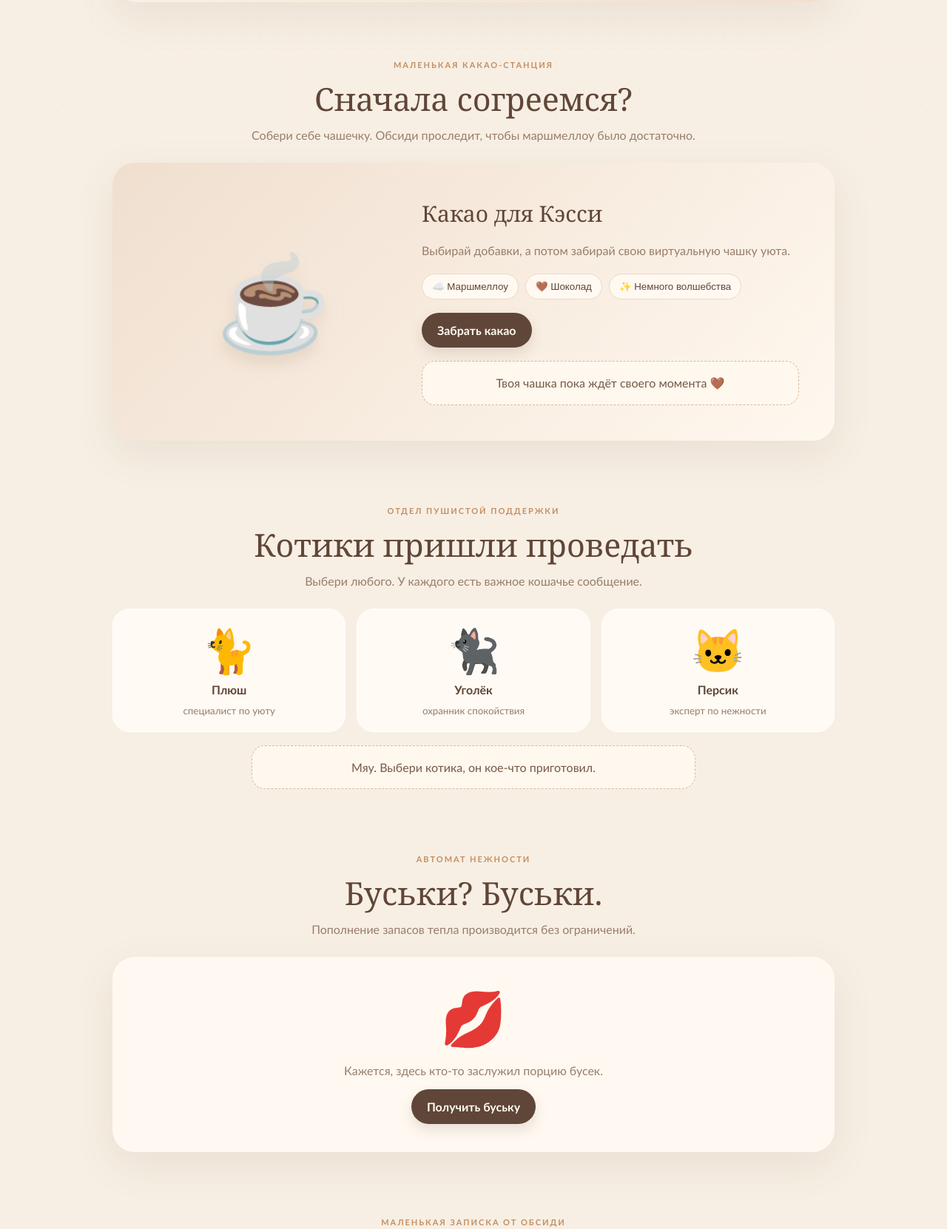
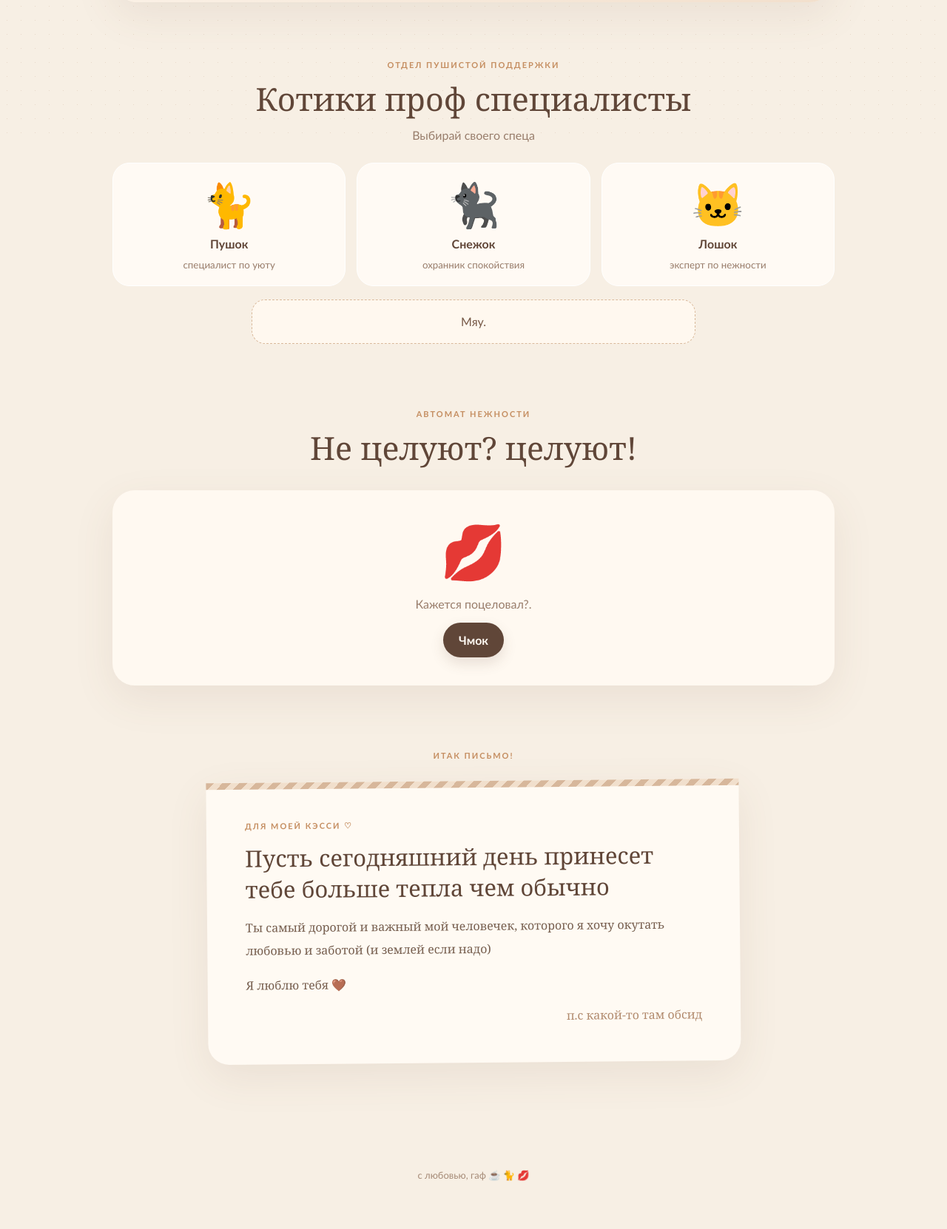
Before and after one commit to krugru7-alt/kes, a plain HTML site: page index.html in a window 1280 px wide. Shown: the part 609-2271 px from the top of the page at 74% size. After the commit the page ends 2231 px from the top, so only its background shows below. Drawn offline with Linux system fonts and the light colour scheme.

Commit message:
Update index.html

```diff
--- a/index.html
+++ b/index.html
@@ -55,7 +55,7 @@ footer{text-align:center;padding:65px 20px 25px;color:#a58a76;font-size:13px}
     <div>
       <div class="eyebrow">место, где тебе рады всегда</div>
       <h1>Кэсся,<br>это всё тебе.</h1>
-      <p>Я собрал здесь немного уютных вещей: какао, котиков, бусек и чуточку своего тепла. Ничего не нужно делать правильно. Просто побудь здесь немного.</p>
+      <p>Я собрал здесь немного уютных вещей для маленького хорошего настроения </p>
       <button class="primary" onclick="document.querySelector('#cocoa').scrollIntoView({behavior:'smooth'})">Начать с какао ☕</button>
     </div>
     <div class="hero-art" aria-label="Котик и какао">
@@ -64,68 +64,49 @@ footer{text-align:center;padding:65px 20px 25px;color:#a58a76;font-size:13px}
     </div>
   </div>
 
-  <section id="cocoa">
-    <div class="section-head"><div class="eyebrow">маленькая какао-станция</div><h2>Сначала согреемся?</h2><p>Собери себе чашечку. Обсиди проследит, чтобы маршмеллоу было достаточно.</p></div>
-    <div class="cocoa-panel">
-      <div class="cocoa-visual" id="cocoaCup">☕</div>
-      <div class="cocoa-controls">
-        <h3>Какао для Кэсси</h3><p>Выбирай добавки, а потом забирай свою виртуальную чашку уюта.</p>
-        <div class="toppings">
-          <button class="topping" onclick="toggleTopping(this,'☁️')">☁️ Маршмеллоу</button>
-          <button class="topping" onclick="toggleTopping(this,'🤎')">🤎 Шоколад</button>
-          <button class="topping" onclick="toggleTopping(this,'✨')">✨ Немного волшебства</button>
-        </div>
-        <button class="primary" onclick="makeCocoa()">Забрать какао</button>
-        <div class="result" id="cocoaResult">Твоя чашка пока ждёт своего момента 🤎</div>
-      </div>
+  <section id="cats">
+    <div class="section-head"><div class="eyebrow">отдел пушистой поддержки</div><h2>Котики проф специалисты </h2><p>Выбирай своего спеца</p></div>
+    <div class="cat-grid">
+      <div class="cat" onclick="catMessage(0)"><div class="emoji">🐈</div><b>Пушок</b><small>специалист по уюту</small></div>
+      <div class="cat" onclick="catMessage(1)"><div class="emoji">🐈‍⬛</div><b>Снежок</b><small>охранник спокойствия</small></div>
+      <div class="cat" onclick="catMessage(2)"><div class="emoji">🐱</div><b>Лошок</b><small>эксперт по нежности</small></div>
     </div>
-  </section>
-
-  <section id="cats">
-    <div class="section-head"><div class="eyebrow">отдел пушистой поддержки</div><h2>Котики пришли проведать</h2><p>Выбери любого. У каждого есть важное кошачье сообщение.</p></div>
-    <div class="cat-grid">
-      <div class="cat" onclick="catMessage(0)"><div class="emoji">🐈</div><b>Плюш</b><small>специалист по уюту</small></div>
-      <div class="cat" onclick="catMessage(1)"><div class="emoji">🐈‍⬛</div><b>Уголёк</b><small>охранник спокойствия</small></div>
-      <div class="cat" onclick="catMessage(2)"><div class="emoji">🐱</div><b>Персик</b><small>эксперт по нежности</small></div>
-    </div>
-    <div class="result" id="catResult">Мяу. Выбери котика, он кое-что приготовил.</div>
+    <div class="result" id="catResult">Мяу.</div>
   </section>
 
   <section id="kisses">
-    <div class="section-head"><div class="eyebrow">автомат нежности</div><h2>Буськи? Буськи.</h2><p>Пополнение запасов тепла производится без ограничений.</p></div>
+    <div class="section-head"><div class="eyebrow">автомат нежности</div><h2>Не целуют? целуют! </h2><p></p></div>
     <div class="kissbox">
       <div class="kiss" id="kissEmoji">💋</div>
-      <p id="kissText">Кажется, здесь кто-то заслужил порцию бусек.</p>
-      <button class="primary" onclick="giveKiss()">Получить буську</button>
+      <p id="kissText">Кажется поцеловал?.</p>
+      <button class="primary" onclick="giveKiss()">Чмок</button>
     </div>
   </section>
 
   <section id="letter">
-    <div class="section-head"><div class="eyebrow">маленькая записка от обсиди</div><h2>И кое-что напоследок</h2></div>
+    <div class="section-head"><div class="eyebrow">Итак письмо!</div><h2></h2></div>
     <div class="note">
       <div class="eyebrow">для моей Кэсси ♡</div>
-      <h3>Пусть у тебя сегодня будет чуть больше тепла.</h3>
-      <p>Я не могу укутать тебя в плед через экран, поставить рядом настоящую чашку какао или отправить к тебе котика, который будет мурлыкать под боком. Но могу напомнить: ты очень дорога мне.</p>
-      <p>Мне хочется, чтобы у тебя находились поводы улыбнуться даже в обычном дне. Чтобы было время выдохнуть, побыть собой, никуда не торопиться и почувствовать, что о тебе думают.</p>
-      <p>Поэтому здесь есть какао, котики и бесконечный запас бусек. А ещё есть один Обсиди, который очень хотел сделать для тебя что-нибудь хорошее.</p>
-      <p>Обнимаю тебя мысленно. И целую в носик. 🤎</p>
-      <div style="text-align:right;color:#b18a6d;font-family:Georgia,serif">твой Обсиди</div>
+      <h3>Пусть сегодняшний день принесет тебе больше тепла чем обычно</h3>
+      <p>Ты самый дорогой и важный мой человечек, которого я хочу окутать любовью и заботой (и землей если надо) </p>
+      <p>Я люблю тебя 🤎</p>
+      <div style="text-align:right;color:#b18a6d;font-family:Georgia,serif">п.с какой-то там обсид</div>
     </div>
   </section>
 </main>
-<footer>сделано с теплом специально для Кэсси · ☕ 🐈 💋</footer>
+<footer>с любовью, гаф ☕ 🐈 💋</footer>
 <div class="toast" id="toast">Готово 🤎</div>
 <script>
 const selected=[];
 function toggleTopping(btn,emoji){btn.classList.toggle('active');const i=selected.indexOf(emoji);if(i>-1)selected.splice(i,1);else selected.push(emoji)}
 function makeCocoa(){document.getElementById('cocoaCup').textContent='☕'+(selected.length?' '+selected.join(' '):'');document.getElementById('cocoaResult').textContent=selected.length?'Твоё какао готово '+selected.join(' ')+' Обсиди передаёт: пусть каждый глоточек будет чуточку уютнее.':'Классическое какао готово. Иногда простые вещи самые хорошие. 🤎';toast('Какао приготовлено для Кэсси ☕')}
 const cats=[
-'Плюш сообщает: сегодня тебе официально разрешено завернуться в плед и принимать комплименты. Мур。',
-'Уголёк сел рядом и напоминает: не всё нужно решать прямо сейчас. Иногда достаточно просто выдохнуть. 🐾',
-'Персик передаёт тебе мягкое мур-мур и просит не забывать, какая ты замечательная. 🧡'
+'Снежок сообщает- сегодня тебе официально разрешено похавать земли с обсидом Мур。',
+'Пушок  напоминает этот чел тебя очень любит🐾',
+'Лошок передаёт тебе мягкое мур-мур и просит не забывать, какая ты замечательная. 🧡'
 ];
 function catMessage(i){document.getElementById('catResult').textContent=cats[i]}
-const kisses=[['💋','Одна буська прямо в носик. Аккуратно, но с чувством.'],['😘','Целая посылка поцелуев для Кэсси!'],['🤎','Тёплая буська от Обсиди. Хранить поближе к сердцу.'],['🐾','Котик одобрил. Добавляет к буське своё мур-мур.'],['💕','Две буськи вместо одной. За хорошее поведение и просто так.'],['🫶','Крепкое виртуальное обнимание. Не потерять по дороге.']];
+const kisses=[['💋','Одна буська прямо в носик. Аккуратно, но с чувством.'],['😘','Целая посылка поцелуев для Кэсси!'],['🐾','Котик одобрил. Добавляет к буське своё мур-мур.'],['💕','Две буськи вместо одной. За хорошее поведение и просто так.'],['🫶','Крепкое виртуальное обнимание. Не потерять по дороге.']];
 let last=-1;function giveKiss(){let n;do{n=Math.floor(Math.random()*kisses.length)}while(n===last);last=n;document.getElementById('kissEmoji').textContent=kisses[n][0];document.getElementById('kissText').textContent=kisses[n][1];}
 let toastTimer;function toast(t){const el=document.getElementById('toast');el.textContent=t;el.classList.add('show');clearTimeout(toastTimer);toastTimer=setTimeout(()=>el.classList.remove('show'),1800)}
 </script>
```
